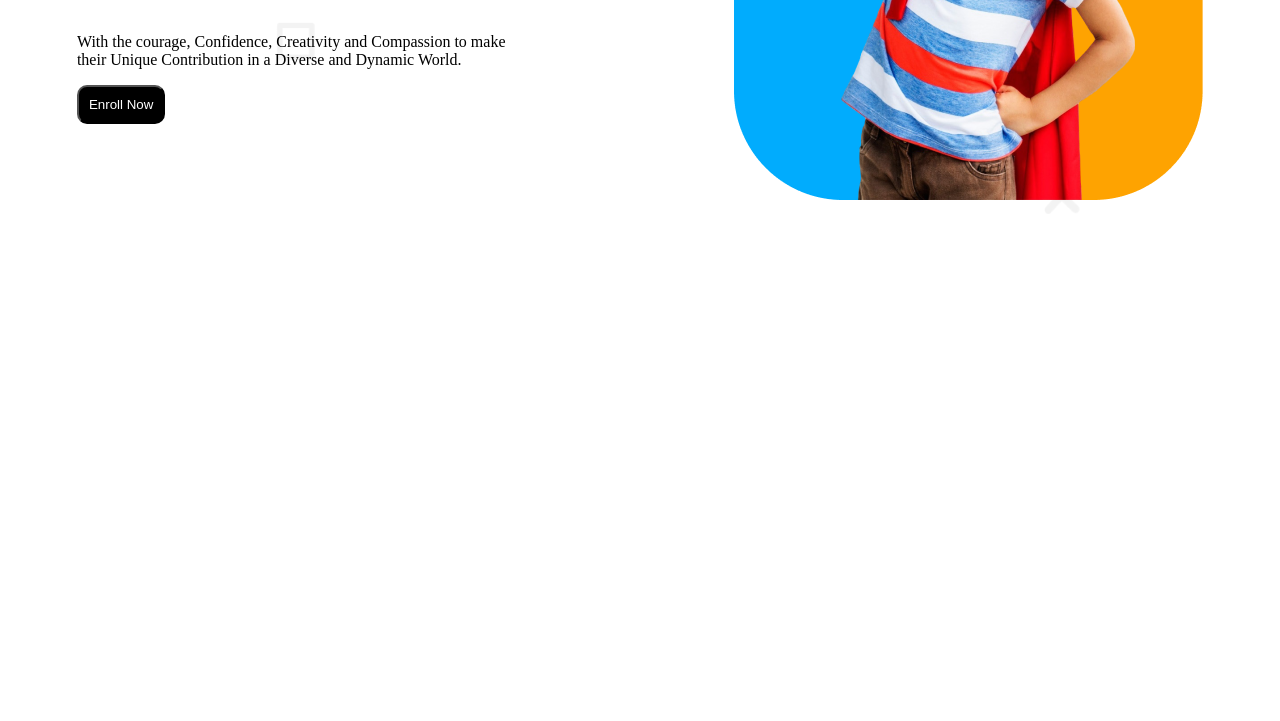
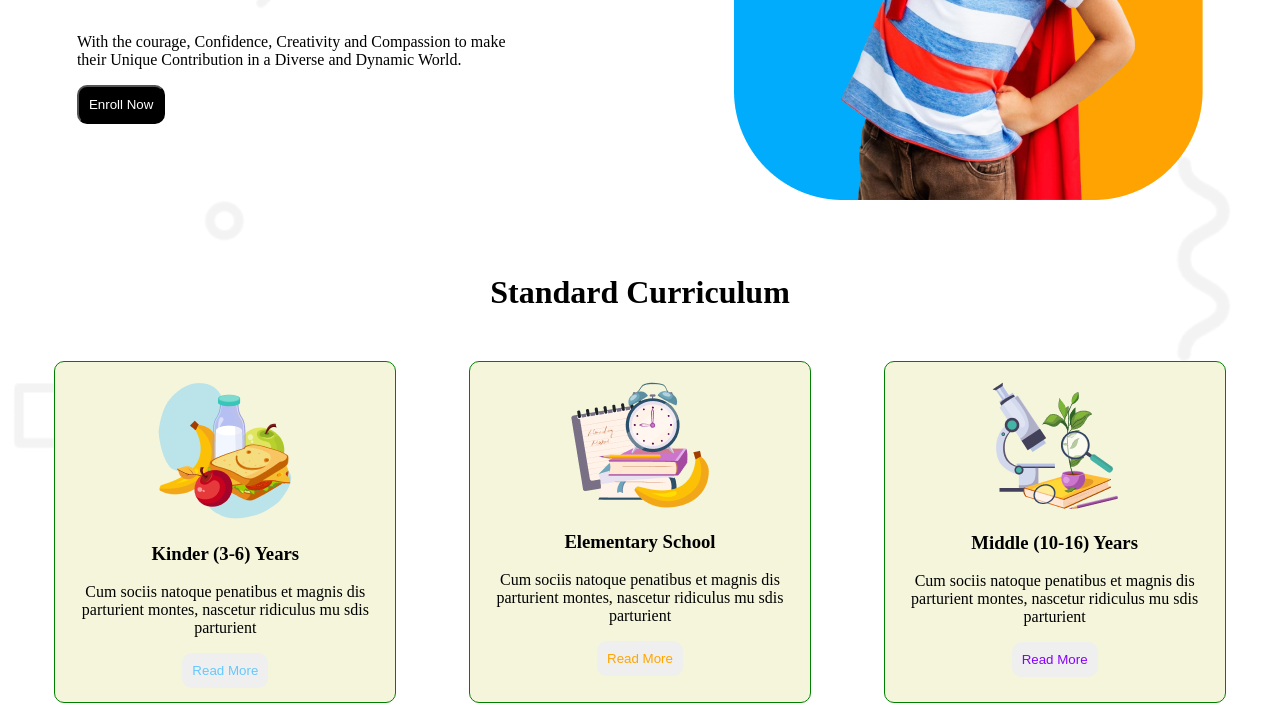
Before and after one commit to mojahidmamu/kids-school, a plain HTML site: page index.html in a window 1280 px wide. Shown: the part 483-1204 px from the top of the page. Before the commit the page ends 800 px from the top, so only its background shows below. Drawn offline with Linux system fonts and the light colour scheme.

Commit message:
added the curriculam section:

```diff
--- a/index.html
+++ b/index.html
@@ -42,7 +42,40 @@
         </div>
       </section>
       <!-- Standard Curriculum section -->
-      <section></section>
+      <section>
+       <h1 class="title2">Standard Curriculum</h1>
+        <div class="parent-card">
+          <!-- 1 -->
+          <div class="card">
+            <img src="assets/kinder.png" alt="">
+            <h3>Kinder (3-6) Years</h3>
+            <p>Cum sociis natoque penatibus et magnis
+              dis parturient montes, nascetur ridiculus
+              mu sdis parturient</p>
+            <button class="btn3">Read More</button>
+          </div>
+          <!-- 2 -->
+          <div class="card">
+            <img src="assets/elementary.png" alt="">
+            <h3>Elementary School</h3>
+            <p>Cum sociis natoque penatibus et magnis
+              dis parturient montes, nascetur ridiculus
+              mu sdis parturient</p>
+            <button class="btn4">Read More</button>
+          </div>
+          <!-- 3 -->
+          <div class="card">
+            <img src="assets/middle.png" alt="">
+            <h3>Middle (10-16) Years</h3>
+            <p>Cum sociis natoque penatibus et magnis
+              dis parturient montes, nascetur ridiculus
+              mu sdis parturient</p>
+            <button class="btn5">Read More</button>
+          </div>
+
+
+        </div>
+      </section>
 
       <!-- Our Stories section -->
       <section></section>
--- a/style.css
+++ b/style.css
@@ -46,7 +46,50 @@ header {
     color: white;
     padding: 10px;
     border-radius: 10px;
+}
 
+.btn3 {
+    color: #64C8FF;
+    padding: 10px;
+    border-radius: 10px;
+    border: none;
+}
+
+.btn4 {
+    color: orange;
+    padding: 10px;
+    border-radius: 10px;
+    border: none;
+}
+
+.btn5 {
+    color: #8700FF;
+    padding: 10px;
+    border-radius: 10px;
+    border: none;
+}
+
+.parent-card {
+    display: flex;
+    justify-content: space-around;
+}
+
+.card {
+    border: 1px solid green;
+    border-radius: 10px;
+    padding: 20px;
+    text-align: center;
+    background-color: beige;
+    height: 300px;
+    width: 300px;
+}
+
+.title2 {
+    text-align: center;
+    margin-top: 70px;
+    font-weight: bold;
+    font-size: 2rem;
+    margin-bottom: 50px;
 }
 
 .span1 {
```
